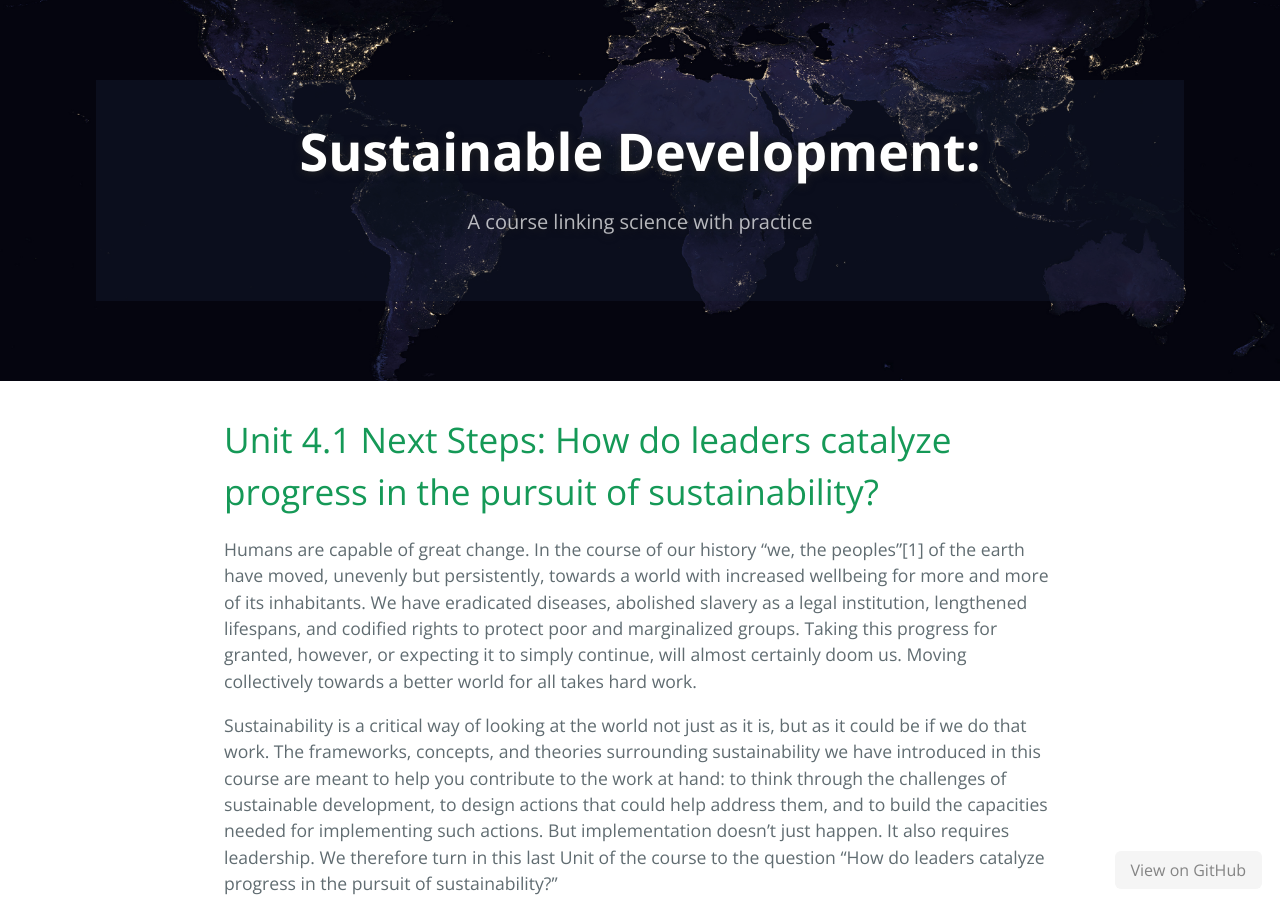
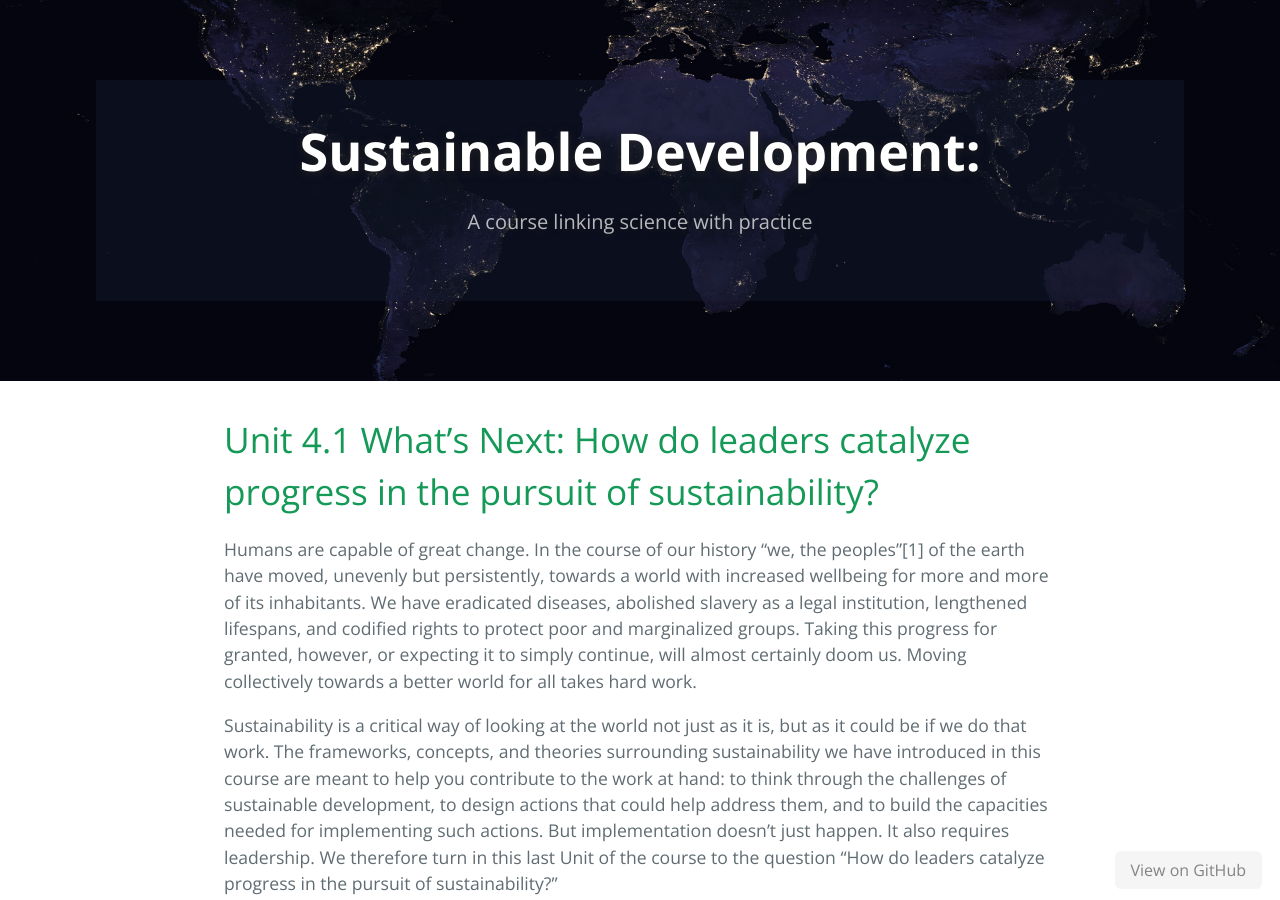
Before and after one commit to agharley/sustdev, a Jekyll site: the page built from part-4-next-steps/unit-4-1-next-steps.md, in a window 1280 px wide and 900 px high. Built offline with Jekyll 4.4.1, drawn with Linux system fonts in a browser that asks for light colours; our own code applies the rules of GitHub Pages for plain Markdown files.

Commit message:
Update unit-4-1-next-steps.md
fixing next steps to what next in title of 4.1

```diff
--- a/part-4-next-steps/unit-4-1-next-steps.md
+++ b/part-4-next-steps/unit-4-1-next-steps.md
@@ -1,4 +1,4 @@
-# Unit 4.1 Next Steps: How do leaders catalyze progress in the pursuit of sustainability?
+# Unit 4.1 What's Next: How do leaders catalyze progress in the pursuit of sustainability?
 
 Humans are capable of great change. In the course of our history “we, the peoples”[1] of the earth have moved, unevenly but persistently, towards a world with increased wellbeing for more and more of its inhabitants. We have eradicated diseases, abolished slavery as a legal institution, lengthened lifespans, and codified rights to protect poor and marginalized groups. Taking this progress for granted, however, or expecting it to simply continue, will almost certainly doom us. Moving collectively towards a better world for all takes hard work.
 
```
